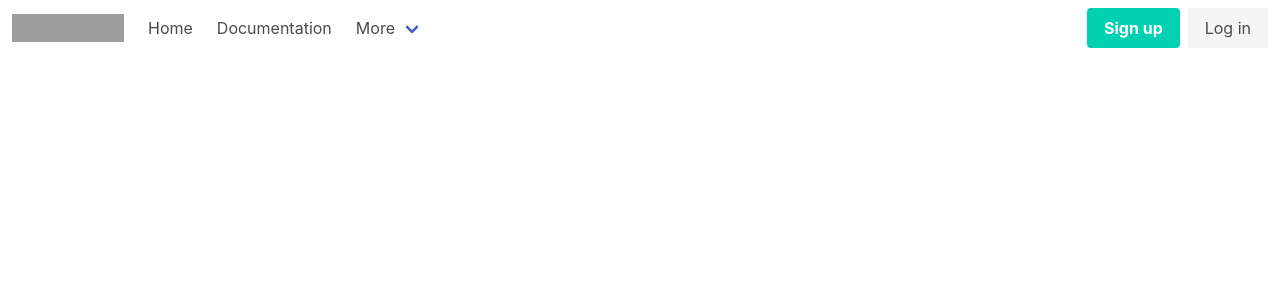
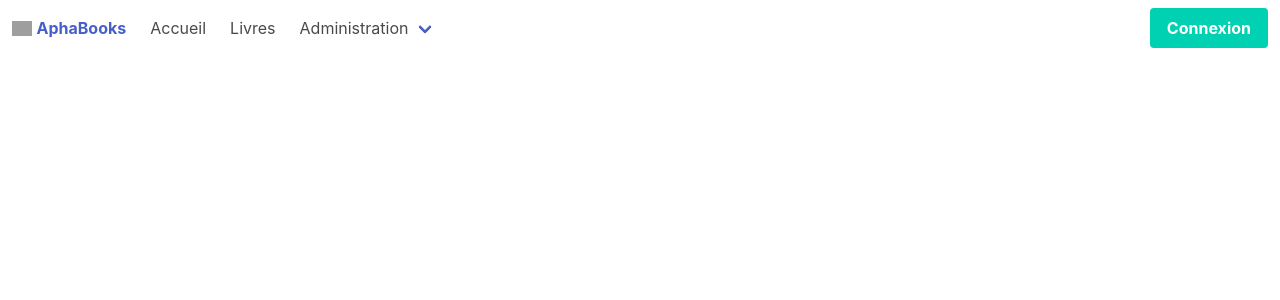
Before and after one commit to zinsonam/books, a Symfony app: template templates/base.html.twig in a window 1280 px wide. Shown: the top 300 px of the page. Run offline with Twig, Linux system fonts and the light colour scheme; the template is opened without the code that fills it, so the values that code supplies are empty; some libraries are stand-ins or nearby versions; grey boxes are pictures that could not be loaded.

Commit message:
added navbar

```diff
--- a/templates/_navbar.html.twig
+++ b/templates/_navbar.html.twig
@@ -1,7 +1,7 @@
 <nav class="navbar" role="navigation" aria-label="main navigation">
     <div class="navbar-brand">
         <a class="navbar-item" href="https://bulma.io">
-            <img src="https://bulma.io/images/bulma-logo.png" width="112" height="28">
+            <img src="https://seeklogo.com/images/B/bulma-logo-45B5145BF4-seeklogo.com.png" width="20" height="28">&nbsp;<strong>AphaBooks</strong>
         </a>
 
         <a role="button" class="navbar-burger" aria-label="menu" aria-expanded="false" data-target="navbarBasicExample">
@@ -14,31 +14,28 @@
     <div id="navbarBasicExample" class="navbar-menu">
         <div class="navbar-start">
             <a class="navbar-item">
-                Home
+                Accueil
             </a>
 
             <a class="navbar-item">
-                Documentation
+                Livres
             </a>
 
             <div class="navbar-item has-dropdown is-hoverable">
                 <a class="navbar-link">
-                    More
+                    Administration
                 </a>
 
                 <div class="navbar-dropdown">
                     <a class="navbar-item">
-                        About
-                    </a>
-                    <a class="navbar-item">
-                        Jobs
-                    </a>
-                    <a class="navbar-item">
-                        Contact
+                        Liste Abonnés
                     </a>
                     <hr class="navbar-divider">
                     <a class="navbar-item">
-                        Report an issue
+                        Liste Catégories
+                    </a>
+                    <a class="navbar-item">
+                        Liste Livres
                     </a>
                 </div>
             </div>
@@ -48,10 +45,7 @@
             <div class="navbar-item">
                 <div class="buttons">
                     <a class="button is-primary">
-                        <strong>Sign up</strong>
-                    </a>
-                    <a class="button is-light">
-                        Log in
+                        <strong>Connexion</strong>
                     </a>
                 </div>
             </div>
```
